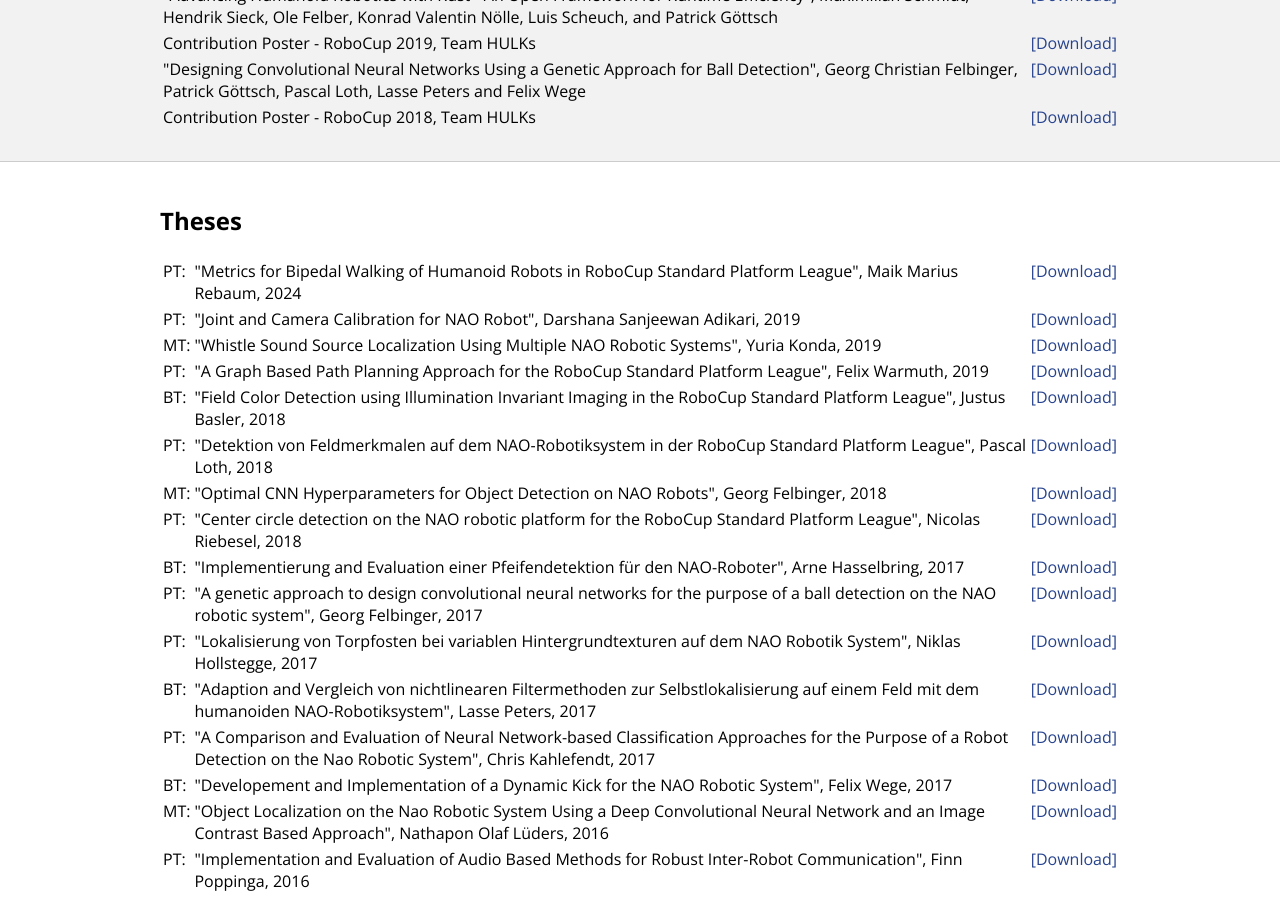
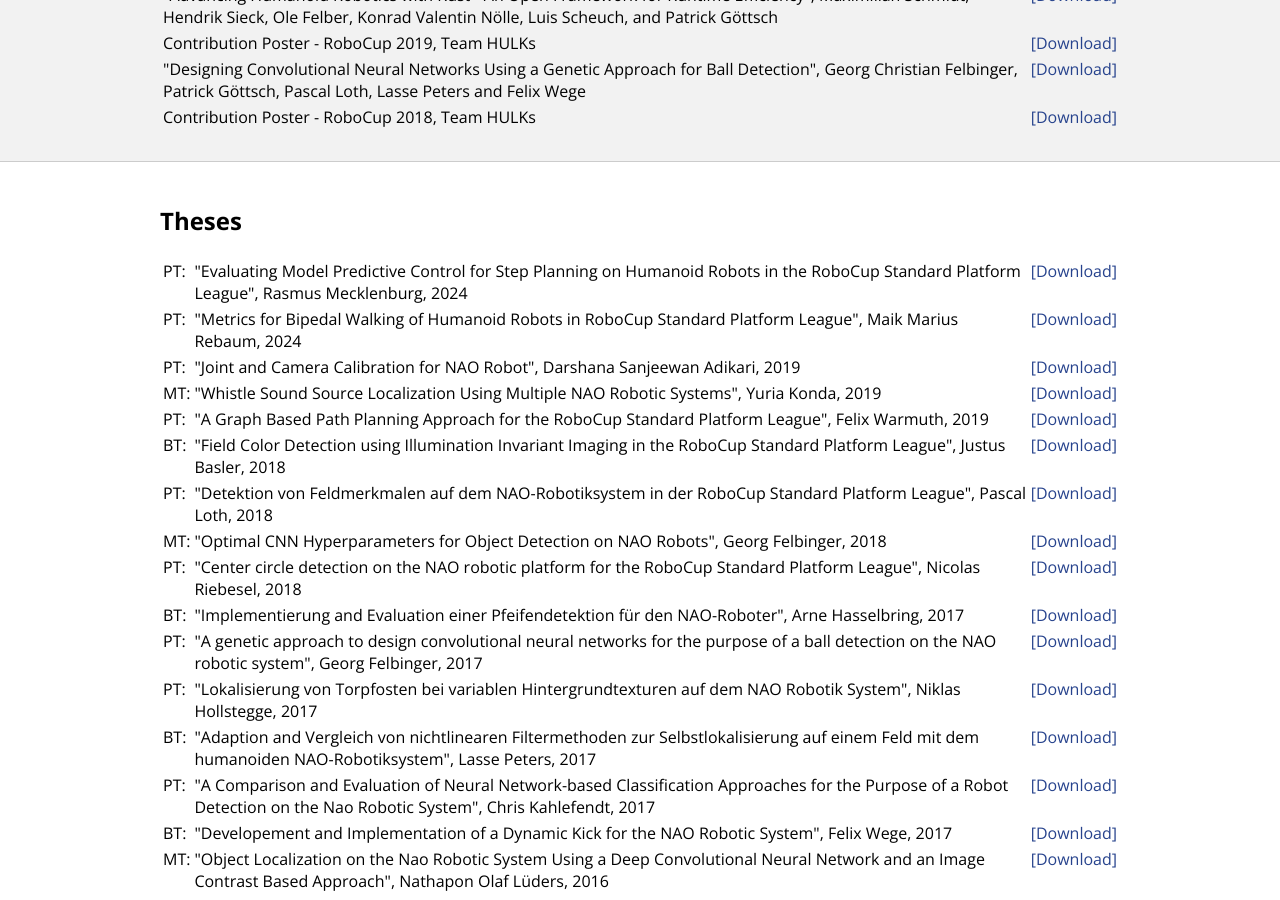
Before and after one commit to HULKs/hulks.github.io, a Jekyll site: the page built from publications/index.html, in a window 1280 px wide and 900 px high, scrolled down 1303 px. Built offline with Jekyll 4.4.1, drawn with Linux system fonts in a browser that asks for light colours; comment, search, counter and statistics services are not loaded.

Commit message:
Add my project thesis

```diff
--- a/publications/index.html
+++ b/publications/index.html
@@ -106,6 +106,11 @@
   <div class="container" id="publications">
     <h2>Theses</h2>
     <table>
+      <tr>
+        <td valign="top">PT:</td>
+        <td>"Evaluating Model Predictive Control for Step Planning on Humanoid Robots in the RoboCup Standard Platform League", Rasmus Mecklenburg, 2024</td>
+        <td valign="top"><a href="{{site.path}}/_files/PA_Rasmus_Mecklenburg.pdf" target="_blank">[Download]</a></td>
+      </tr>
       <tr>
         <td valign="top">PT:</td>
         <td>"Metrics for Bipedal Walking of Humanoid Robots in RoboCup Standard Platform League", Maik Marius Rebaum, 2024</td>
```
Also changed, not shown: 1 other file.
